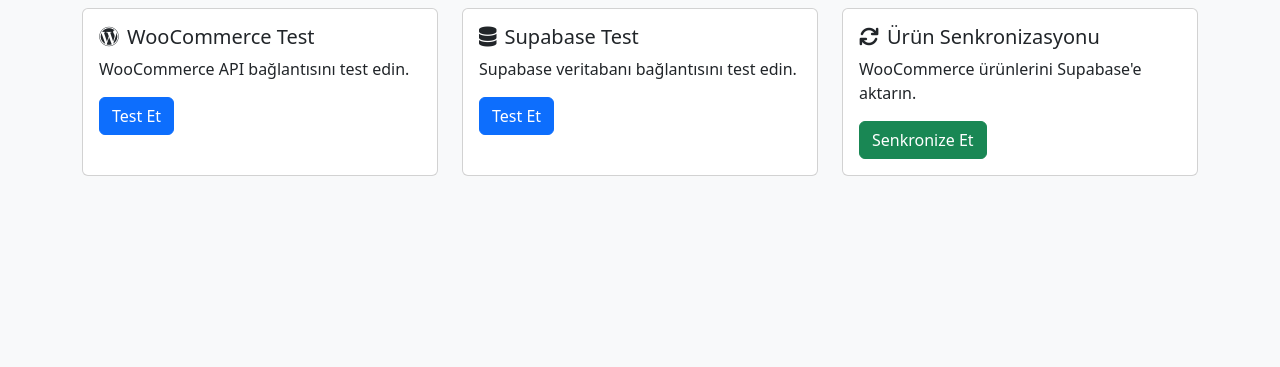
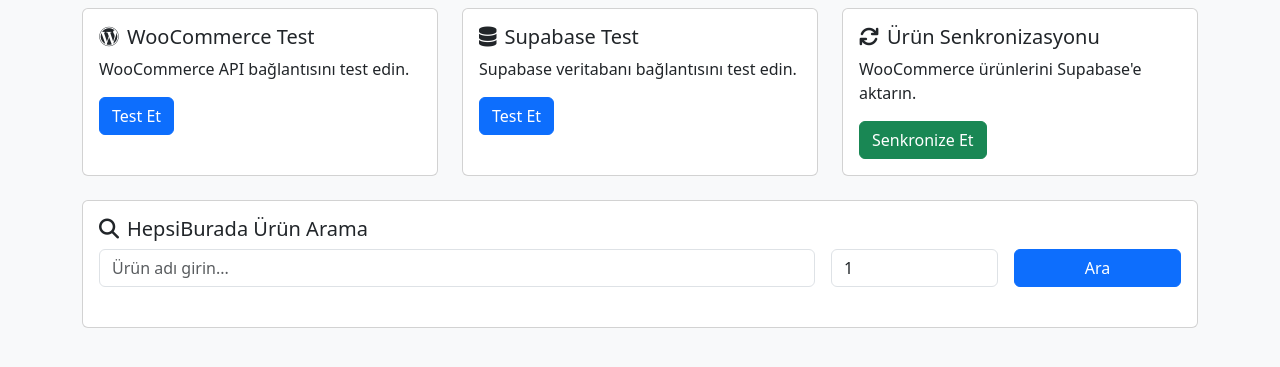
Before and after one commit to mbyildiz/AutoProductWoo, a PHP site: page /backend/index.php in a window 1280 px wide. Shown: the part 136-503 px from the top of the page. Run offline with PHP 8.4, Linux system fonts and the light colour scheme; a stand-in replaces the project's code that opens the database connection; some libraries are stand-ins or nearby versions.

Commit message:
Initial commit: HepsiBurada API implementation

```diff
--- /dev/null
+++ b/backend/HepsiBurada.php
@@ -0,0 +1,208 @@
+<?php
+
+class HepsiBuradaScraper {
+    private $baseUrl = 'https://www.hepsiburada.com/ara';
+    private $cookies = [];
+
+    /**
+     * Belirtilen arama terimi için ürünleri getirir
+     * @param string $searchTerm Arama terimi
+     * @param int $page Sayfa numarası
+     * @return array Ürün listesi
+     */
+    public function getProducts($searchTerm, $page = 1) {
+        $url = $this->baseUrl . '?q=' . urlencode($searchTerm);
+        if ($page > 1) {
+            $url .= '&sayfa=' . $page;
+        }
+
+        // Önce ana sayfayı ziyaret edelim
+        $this->fetchUrl('https://www.hepsiburada.com/');
+        sleep(2); // Kısa bir bekleme
+
+        $html = $this->fetchUrl($url);
+        return $this->parseProducts($html);
+    }
+
+    /**
+     * URL'den içeriği çeker
+     * @param string $url
+     * @return string
+     */
+    private function fetchUrl($url) {
+        $ch = curl_init();
+
+        // Temel ayarlar
+        curl_setopt($ch, CURLOPT_URL, $url);
+        curl_setopt($ch, CURLOPT_RETURNTRANSFER, true);
+        curl_setopt($ch, CURLOPT_FOLLOWLOCATION, true);
+        curl_setopt($ch, CURLOPT_SSL_VERIFYPEER, false);
+        curl_setopt($ch, CURLOPT_SSL_VERIFYHOST, false);
+        curl_setopt($ch, CURLOPT_HEADER, true);
+
+        // Gerçekçi bir tarayıcı gibi davranalım
+        curl_setopt($ch, CURLOPT_USERAGENT, 'Mozilla/5.0 (Windows NT 10.0; Win64; x64) AppleWebKit/537.36 (KHTML, like Gecko) Chrome/120.0.0.0 Safari/537.36');
+
+        // Cookie yönetimi
+        curl_setopt($ch, CURLOPT_COOKIEJAR, 'cookies.txt');
+        curl_setopt($ch, CURLOPT_COOKIEFILE, 'cookies.txt');
+
+        // HTTP başlıkları
+        $headers = [
+            'Accept: text/html,application/xhtml+xml,application/xml;q=0.9,image/avif,image/webp,image/apng,*/*;q=0.8',
+            'Accept-Language: tr-TR,tr;q=0.9,en-US;q=0.8,en;q=0.7',
+            'Cache-Control: no-cache',
+            'Pragma: no-cache',
+            'Sec-Ch-Ua: "Not_A Brand";v="8", "Chromium";v="120", "Google Chrome";v="120"',
+            'Sec-Ch-Ua-Mobile: ?0',
+            'Sec-Ch-Ua-Platform: "Windows"',
+            'Sec-Fetch-Dest: document',
+            'Sec-Fetch-Mode: navigate',
+            'Sec-Fetch-Site: none',
+            'Sec-Fetch-User: ?1',
+            'Upgrade-Insecure-Requests: 1',
+            'Referer: https://www.hepsiburada.com/'
+        ];
+        curl_setopt($ch, CURLOPT_HTTPHEADER, $headers);
+
+        // Diğer önemli ayarlar
+        curl_setopt($ch, CURLOPT_ENCODING, '');
+        curl_setopt($ch, CURLOPT_TIMEOUT, 30);
+        curl_setopt($ch, CURLOPT_CONNECTTIMEOUT, 30);
+
+        $response = curl_exec($ch);
+
+        if (curl_errno($ch)) {
+            throw new Exception('Curl error: ' . curl_error($ch));
+        }
+
+        // Response headers'ı al ve cookie'leri kaydet
+        $headerSize = curl_getinfo($ch, CURLINFO_HEADER_SIZE);
+        $headers = substr($response, 0, $headerSize);
+        $body = substr($response, $headerSize);
+
+        preg_match_all('/^Set-Cookie:\s*([^;]*)/mi', $headers, $matches);
+        foreach($matches[1] as $cookie) {
+            $this->cookies[] = $cookie;
+        }
+
+        curl_close($ch);
+        return $body;
+    }
+
+    /**
+     * Ürün HTML'inden fiyatı çıkarır
+     * @param string $html
+     * @return string
+     */
+    private function extractPrice($html) {
+        $pattern = '/<div[^>]*data-test-id="price-current-price"[^>]*>([^<]*)/s';
+
+        if (preg_match($pattern, $html, $matches)) {
+            $priceHtml = $matches[1];
+            $price = preg_replace('/[^0-9,]/', '', $priceHtml);
+            $price = str_replace(',', '.', $price);
+
+            if (preg_match('/<div[^>]*data-test-id="campaign"[^>]*>Sepette ([^<]*)/s', $html, $basketMatches)) {
+                $basketPrice = preg_replace('/[^0-9,]/', '', $basketMatches[1]);
+                $basketPrice = str_replace(',', '.', $basketPrice);
+                $price = $basketPrice;
+            }
+
+            if (!empty($price)) {
+                return $price;
+            }
+        }
+
+        return '';
+    }
+
+    /**
+     * HTML içeriğinden ürünleri parse eder
+     * @param string $html
+     * @return array
+     */
+    private function parseProducts($html) {
+        $products = [];
+        preg_match_all('/<a[^>]*class="moria-ProductCard-gyqBb[^"]*".*?<\/a>/s', $html, $matches);
+
+        if (!empty($matches[0])) {
+            foreach ($matches[0] as $productHtml) {
+                if (preg_match('/href="([^"]+)".*?title="([^"]+)"/', $productHtml, $urlMatch)) {
+                    $url = $urlMatch[1];
+                    if (strpos($url, 'http') !== 0) {
+                        $url = 'https://www.hepsiburada.com' . $url;
+                    }
+                    $title = $urlMatch[2];
+
+                    preg_match('/p-([^?\/]+)/', $url, $idMatch);
+                    $id = $idMatch[1] ?? '';
+
+                    $image = '';
+                    if (preg_match('/src="([^"]+productimages[^"]+\.jpg)"/', $productHtml, $imageMatch)) {
+                        $image = $imageMatch[1];
+                    }
+
+                    $brand = explode(' ', $title)[0] ?? '';
+                    $price = $this->extractPrice($productHtml);
+
+                    if (!empty($title)) {
+                        $products[] = [
+                            'id' => $id,
+                            'title' => trim($title),
+                            'price' => $price,
+                            'image' => $image,
+                            'url' => $url,
+                            'brand' => $brand,
+                            'category' => ''
+                        ];
+                    }
+                }
+            }
+        }
+
+        return $products;
+    }
+}
+
+class HepsiBuradaAPI {
+    private $scraper;
+
+    public function __construct() {
+        $this->scraper = new HepsiBuradaScraper();
+    }
+
+    /**
+     * Ürün arama endpoint'i
+     * @param string $searchTerm
+     * @param int $page
+     * @return array
+     */
+    public function search($searchTerm, $page = 1) {
+        try {
+            $products = $this->scraper->getProducts($searchTerm, $page);
+
+            return [
+                'success' => true,
+                'page' => $page,
+                'search_term' => $searchTerm,
+                'products' => $products,
+                'total' => count($products)
+            ];
+        } catch (Exception $e) {
+            error_log("HepsiBurada API Error: " . $e->getMessage());
+            error_log("Stack trace: " . $e->getTraceAsString());
+            return [
+                'success' => false,
+                'error' => $e->getMessage()
+            ];
+        }
+    }
+}
+
+// API Kullanım örneği:
+/*
+$api = new HepsiBuradaAPI();
+$results = $api->search('bosch', 1);
+echo json_encode($results, JSON_PRETTY_PRINT | JSON_UNESCAPED_UNICODE);
+*/
--- a/backend/index.php
+++ b/backend/index.php
@@ -12,12 +12,15 @@
     require_once 'config.php';
     require_once 'WooCommerceAPI.php';
     require_once 'SupabaseDB.php';
+    require_once 'HepsiBurada.php';
 
     $woocommerce = new WooCommerceAPI();
     $supabase = new SupabaseDB();
+    $hepsiburada = new HepsiBuradaAPI();
 
     $message = '';
     $messageType = '';
+    $searchResults = [];
 
     if ($_SERVER['REQUEST_METHOD'] === 'POST') {
         if (isset($_POST['action'])) {
@@ -39,6 +42,52 @@
                             $supabase->insertProduct($product);
                         }
                         $message = 'Ürünler başarıyla senkronize edildi!';
+                        $messageType = 'success';
+                        break;
+                    case 'hepsiburada_search':
+                        if (empty($_POST['search_term'])) {
+                            throw new Exception('Arama terimi gerekli!');
+                        }
+                        $page = isset($_POST['page']) ? (int)$_POST['page'] : 1;
+                        $results = $hepsiburada->search($_POST['search_term'], $page);
+                        if ($results['success']) {
+                            $searchResults = $results['products'];
+                            $message = count($searchResults) . ' ürün bulundu.';
+                            $messageType = 'success';
+                        } else {
+                            throw new Exception('Arama başarısız: ' . $results['error']);
+                        }
+                        break;
+                    case 'hepsiburada_import':
+                        if (!isset($_POST['product_data'])) {
+                            throw new Exception('Ürün verisi gerekli!');
+                        }
+                        $productData = json_decode($_POST['product_data'], true);
+
+                        // Supabase'e kaydet
+                        $supabaseResult = $supabase->insertProduct([
+                            'name' => $productData['title'],
+                            'price' => $productData['price'],
+                            'description' => $productData['title'],
+                            'image_url' => $productData['image'],
+                            'source' => 'hepsiburada',
+                            'source_id' => $productData['id'],
+                            'source_url' => $productData['url']
+                        ]);
+
+                        // WordPress'e ekle
+                        $wpResult = $woocommerce->addProduct([
+                            'name' => $productData['title'],
+                            'type' => 'simple',
+                            'regular_price' => (string)$productData['price'],
+                            'description' => $productData['title'],
+                            'short_description' => $productData['title'],
+                            'images' => [
+                                ['src' => $productData['image']]
+                            ]
+                        ]);
+
+                        $message = 'Ürün başarıyla içe aktarıldı!';
                         $messageType = 'success';
                         break;
                 }
@@ -102,6 +151,62 @@
                     </div>
                 </div>
             </div>
+
+            <!-- HepsiBurada Arama -->
+            <div class="col-12">
+                <div class="card">
+                    <div class="card-body">
+                        <h5 class="card-title"><i class="fas fa-search me-2"></i>HepsiBurada Ürün Arama</h5>
+                        <form method="POST" class="mb-4">
+                            <input type="hidden" name="action" value="hepsiburada_search">
+                            <div class="row g-3">
+                                <div class="col-md-8">
+                                    <input type="text" name="search_term" class="form-control" placeholder="Ürün adı girin..." required>
+                                </div>
+                                <div class="col-md-2">
+                                    <input type="number" name="page" class="form-control" value="1" min="1">
+                                </div>
+                                <div class="col-md-2">
+                                    <button type="submit" class="btn btn-primary w-100">Ara</button>
+                                </div>
+                            </div>
+                        </form>
+
+                        <?php if (!empty($searchResults)): ?>
+                        <div class="table-responsive">
+                            <table class="table table-striped">
+                                <thead>
+                                    <tr>
+                                        <th>Resim</th>
+                                        <th>Başlık</th>
+                                        <th>Fiyat</th>
+                                        <th>Marka</th>
+                                        <th>İşlem</th>
+                                    </tr>
+                                </thead>
+                                <tbody>
+                                    <?php foreach ($searchResults as $product): ?>
+                                    <tr>
+                                        <td><img src="<?php echo htmlspecialchars($product['image']); ?>" alt="" style="max-width: 50px;"></td>
+                                        <td><?php echo htmlspecialchars($product['title']); ?></td>
+                                        <td><?php echo htmlspecialchars($product['price']); ?></td>
+                                        <td><?php echo htmlspecialchars($product['brand']); ?></td>
+                                        <td>
+                                            <form method="POST" style="display: inline;">
+                                                <input type="hidden" name="action" value="hepsiburada_import">
+                                                <input type="hidden" name="product_data" value='<?php echo htmlspecialchars(json_encode($product)); ?>'>
+                                                <button type="submit" class="btn btn-sm btn-success">İçe Aktar</button>
+                                            </form>
+                                        </td>
+                                    </tr>
+                                    <?php endforeach; ?>
+                                </tbody>
+                            </table>
+                        </div>
+                        <?php endif; ?>
+                    </div>
+                </div>
+            </div>
         </div>
     </div>
 
```
Also changed, not shown: backend/api.php (+56 -0 lines), backend/cookies.txt (added, +7 -0 lines), README.md, 1 other file.
